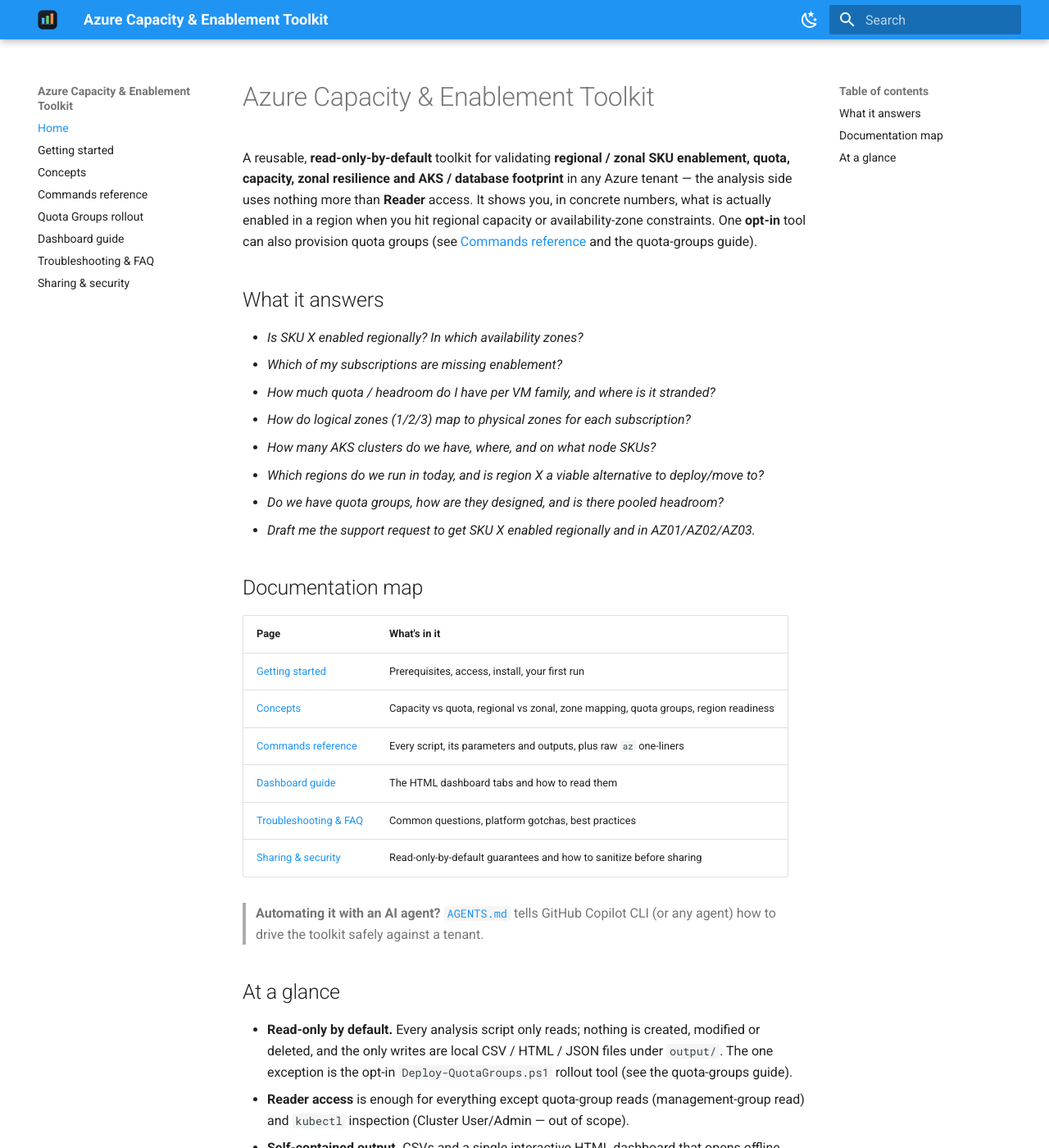
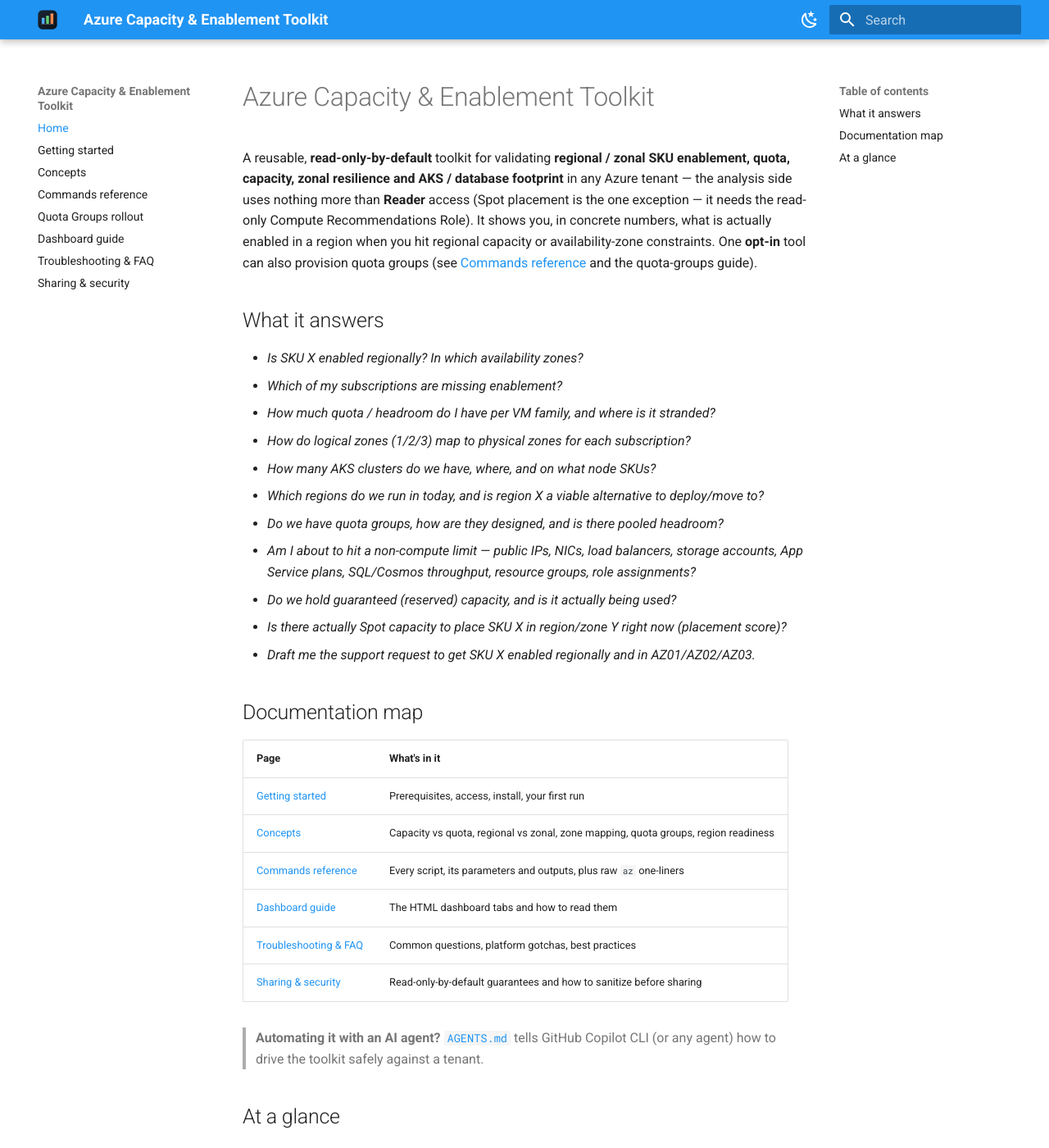
Before and after one commit to microsoft/capacity-toolkit, an MkDocs documentation site: the page built from docs/index.md, in a window 1280 px wide and 1400 px high. Shown: the whole window at 82% size. Built offline with MkDocs 1.6.1 and Material for MkDocs 9.7.7, drawn with Linux system fonts in a browser that asks for light colours; some of the changed text lies outside the part shown.

Commit message:
docs: align toolkit documentation with the full feature set (#28)
Documentation audit across README, docs/ and AGENTS.md after the Tier-2
quota features shipped (#7/#13/#14/#15/#16) and Spot placement landed.

- README services matrix: add the missing Spot placement row
  (Get-SpotPlacementScore) with a footnote noting it is an
  allocation-likelihood signal, not a quota, and needs the read-only
  Compute Recommendations Role.
- 'What it answers' lists in README, docs/index.md and AGENTS.md were
  stale: add questions covering the non-compute quota surface
  (networking, App Service, storage, SQL/Cosmos, subscription/RG
  structural limits), capacity reservations and Spot.
- Clarify the 'Reader-only' claims in README, docs/index.md and
  AGENTS.md to note Spot placement needs the extra read-only role.
- concepts.md 'Further reading' table: add Learn links for networking,
  App Service, storage, Azure SQL, Cosmos DB, subscription/RG limits,
  Azure RBAC limits and Spot placement score (corrected to the
  virtual-machine-scale-sets path).
- CHANGELOG [Unreleased] Changed: record the documentation alignment.

Docs only; no script or behaviour changes.

Co-authored-by: Copilot <223556219+Copilot@users.noreply.github.com>

```diff
--- a/docs/index.md
+++ b/docs/index.md
@@ -2,7 +2,8 @@
 
 A reusable, **read-only-by-default** toolkit for validating **regional / zonal SKU enablement, quota,
 capacity, zonal resilience and AKS / database footprint** in any Azure tenant — the analysis side
-uses nothing more than **Reader** access. It shows you, in concrete numbers, what is actually enabled
+uses nothing more than **Reader** access (Spot placement is the one exception — it needs the
+read-only Compute Recommendations Role). It shows you, in concrete numbers, what is actually enabled
 in a region when you hit regional capacity or availability-zone constraints. One **opt-in** tool can
 also provision quota groups (see [Commands reference](commands.md) and the quota-groups guide).
 
@@ -15,6 +16,9 @@ also provision quota groups (see [Commands reference](commands.md) and the quota
 - *How many AKS clusters do we have, where, and on what node SKUs?*
 - *Which regions do we run in today, and is region X a viable alternative to deploy/move to?*
 - *Do we have quota groups, how are they designed, and is there pooled headroom?*
+- *Am I about to hit a non-compute limit — public IPs, NICs, load balancers, storage accounts, App Service plans, SQL/Cosmos throughput, resource groups, role assignments?*
+- *Do we hold guaranteed (reserved) capacity, and is it actually being used?*
+- *Is there actually Spot capacity to place SKU X in region/zone Y right now (placement score)?*
 - *Draft me the support request to get SKU X enabled regionally and in AZ01/AZ02/AZ03.*
 
 ## Documentation map
@@ -36,8 +40,9 @@ also provision quota groups (see [Commands reference](commands.md) and the quota
 - **Read-only by default.** Every analysis script only reads; nothing is created, modified or
   deleted, and the only writes are local CSV / HTML / JSON files under `output/`. The one
   exception is the opt-in `Deploy-QuotaGroups.ps1` rollout tool (see the quota-groups guide).
-- **Reader access** is enough for everything except quota-group reads (management-group read) and
-  `kubectl` inspection (Cluster User/Admin — out of scope).
+- **Reader access** is enough for everything except quota-group reads (management-group read),
+  Spot placement scores (the read-only Compute Recommendations Role) and `kubectl` inspection
+  (Cluster User/Admin — out of scope).
 - **Self-contained output.** CSVs and a single interactive HTML dashboard that opens offline.
 
 See the repository [README](../README.md) for a one-minute overview and the
```
Also changed, not shown: AGENTS.md (+4 -1 lines), CHANGELOG.md (+7 -0 lines), README.md (+8 -3 lines), docs/concepts.md (+8 -0 lines).
